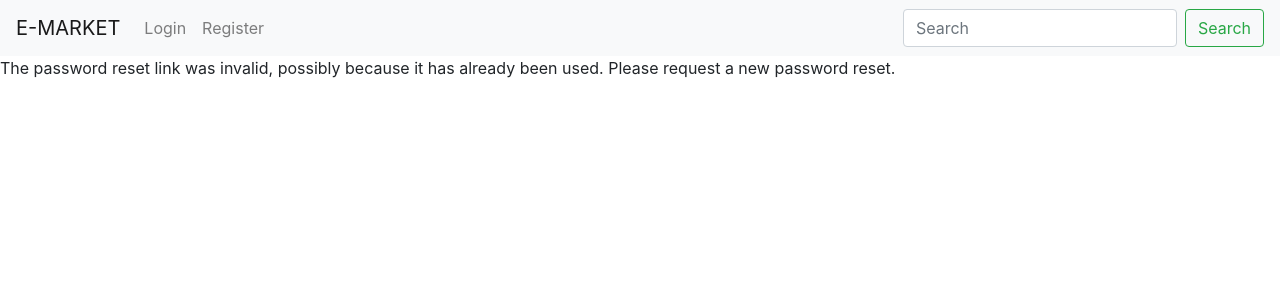
After one commit to Xarenn/e-ogloszenia, a Django app: a page that uses adsite/templates/base.html in a window 1280 px wide. The commit adds this page. Shown: the top 300 px of the page. Run offline with Django 3.2, Linux system fonts and the light colour scheme; some libraries are stand-ins or nearby versions.

Commit message:
simpler than before

```diff
--- a/adsite/adsite/urls.py
+++ b/adsite/adsite/urls.py
@@ -10,9 +10,8 @@ urlpatterns = [
     path('home/', views.home_view, name='home'),
     path('register/', register_view, name='register'),
     path('admin/', admin.site.urls),
-    path('login/', LoginView.as_view(template_name='auth/login.html')),
-    path('logout/', LogoutView.as_view()),
-    path('change_password/', change_password, name='change_password'),
+    path('account/change_password/', change_password, name='change_password'),
     path('details/', show_details, name='show_details'),
     path('edit_details/', edit_details, name='edit_details'),
+    path('account/', include('django.contrib.auth.urls')),
 ]
--- a/adsite/security/views.py
+++ b/adsite/security/views.py
@@ -17,7 +17,7 @@ def register_view(request):
             return redirect('home')
     else:
         form = RegisterForm()
-    return render(request, 'auth/register.html', {'form': form})
+    return render(request, 'registration/register.html', {'form': form})
 
 def change_password(request):
     if request.method == 'POST':
@@ -31,7 +31,7 @@ def change_password(request):
             messages.error(request, 'Please correct the error below.')
     else:
         form = PasswordChangeForm(request.user)
-    return render(request, 'auth/change_password.html', {'form': form })
+    return render(request, 'registration/change_password.html', {'form': form })
 
 def show_details(request):
     return render(request, 'details.html')
--- a/adsite/templates/base.html
+++ b/adsite/templates/base.html
@@ -14,7 +14,7 @@
   </head>
 
   <nav class="navbar navbar-expand-lg navbar-light bg-light">
-    <a class="navbar-brand" href="#">Navbar</a>
+    <a class="navbar-brand" href="#">E-MARKET</a>
     <button class="navbar-toggler" type="button" data-toggle="collapse" data-target="#navbarSupportedContent" aria-controls="navbarSupportedContent" aria-expanded="false" aria-label="Toggle navigation">
       <span class="navbar-toggler-icon"></span>
     </button>
@@ -25,7 +25,7 @@
             <a class="nav-link" href="/">Home <span class="sr-only">(current)</span></a>
           </li>
           <li class="nav-item active">
-            <a class="nav-link" href="/logout">Logout</a>
+            <a class="nav-link" href="{% url 'logout' %}">Logout</a>
           </li>
           <li class="nav-item  active dropdown">
             <a class="nav-link dropdown-toggle" href="#" id="navbarDropdown" role="button" data-toggle="dropdown" aria-haspopup="true" aria-expanded="false">
@@ -35,15 +35,15 @@
               <a class="dropdown-item" href="{% url 'show_details' %}">Account details</a>
               <a class="dropdown-item" href="#">My adds</a>
               <div class="dropdown-divider"></div>
-              <a class="dropdown-item" href="/change_password">Change password</a>
+              <a class="dropdown-item" href="{% url 'change_password' %}">Change password</a>
             </div>
           </li>
         {% else %}
           <li class="nav-item">
-            <a class="nav-link" href="/login">Login</a>
+            <a class="nav-link" href="{% url 'login' %}">Login</a>
           </li>
           <li class="nav-item">
-              <a class="nav-link" href="/register">Register</a>
+              <a class="nav-link" href="{% url 'register' %}">Register</a>
           </li>
         {% endif %}
       </ul>
--- a/adsite/templates/auth/login.html
+++ b/adsite/templates/registration/login.html
@@ -12,6 +12,7 @@
        {% csrf_token %}
        {{ form.as_p }}
        <input type="submit" value="Log in">
+       <a href="{% url 'password_reset'  %}">Forgot your password??</a>
     </form>
 </div>
 {% endblock body %}
--- /dev/null
+++ b/adsite/templates/registration/password_reset_confirm.html
@@ -0,0 +1,17 @@
+{% extends 'base.html' %}
+
+{% block body %}
+  {% if validlink %}
+    <h3>Change password</h3>
+    <form method="post">
+      {% csrf_token %}
+      {{ form.as_p }}
+      <button type="submit">Change password</button>
+    </form>
+  {% else %}
+    <p>
+      The password reset link was invalid, possibly because it has already been used.
+      Please request a new password reset.
+    </p>
+  {% endif %}
+{% endblock %}
```
Also changed, not shown: adsite/templates/registration/password_reset_complete.html (added, +7 -0 lines), adsite/templates/registration/password_reset_done.html (added, +12 -0 lines), adsite/templates/registration/password_reset_form.html (added, +17 -0 lines), adsite/templates/registration/change_password.html (renamed from adsite/templates/auth/change_password.html), adsite/templates/registration/register.html (renamed from adsite/templates/auth/register.html).
